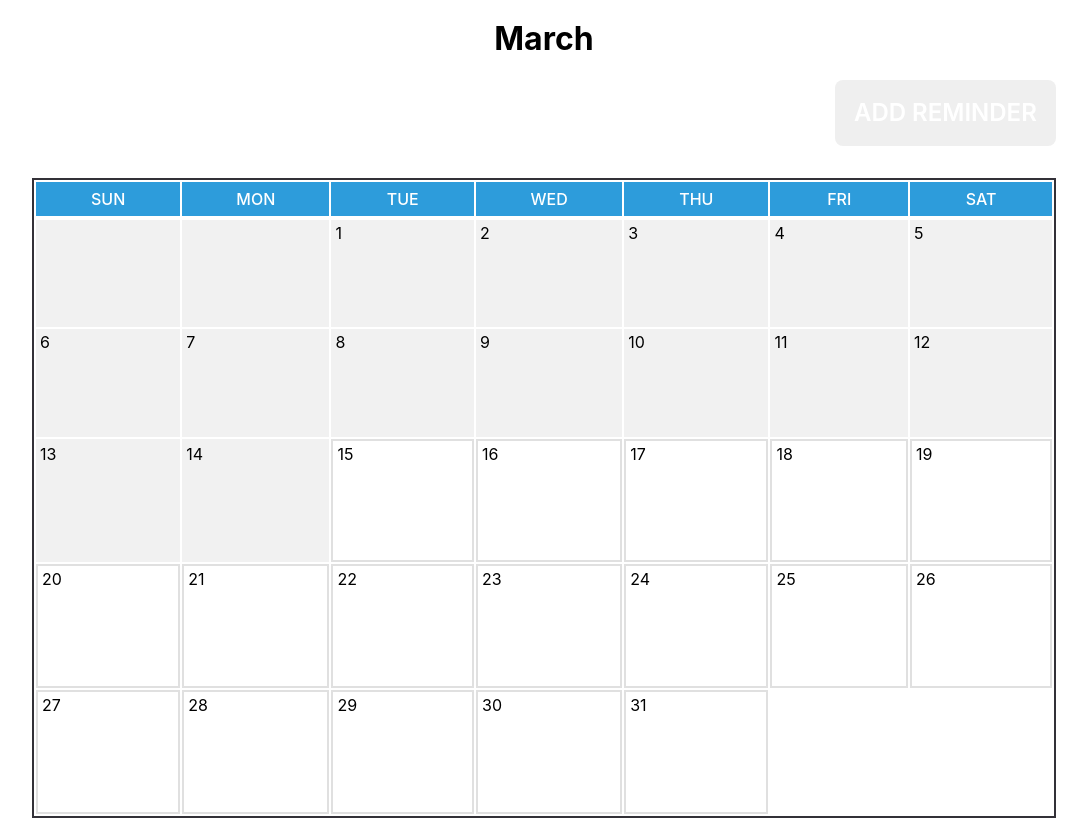
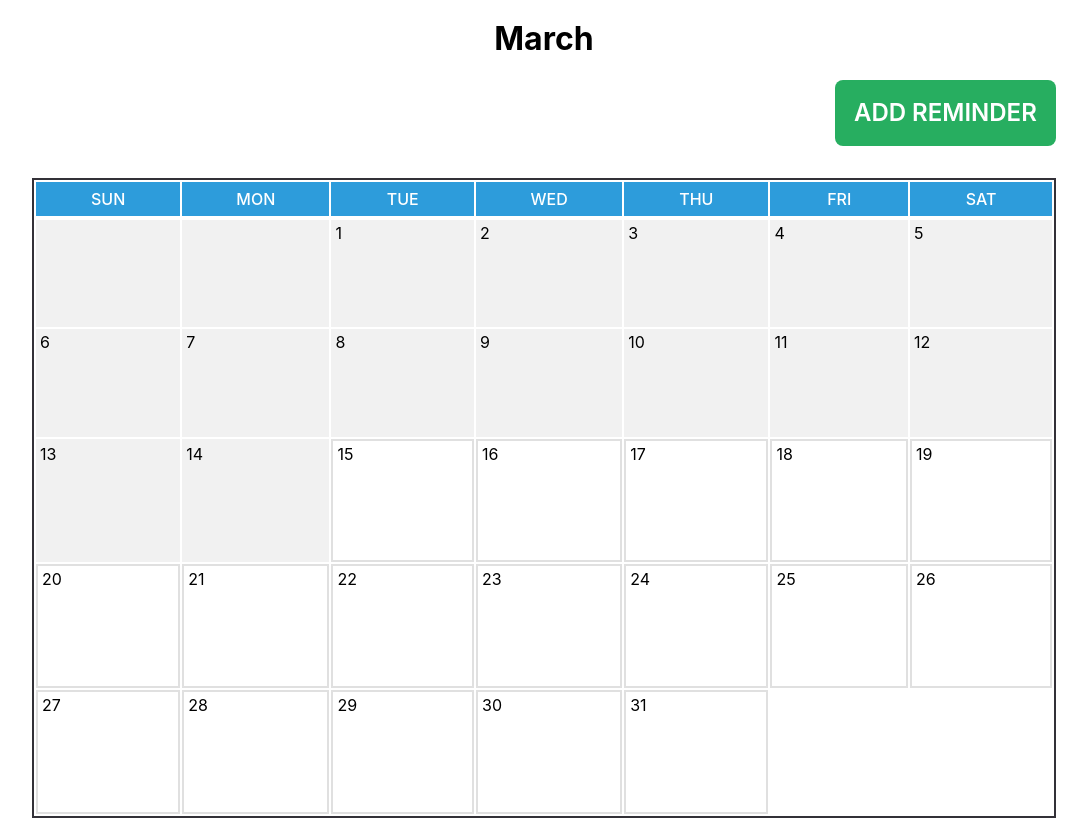
Before and after one commit to dheysonalves/jobsity-calendar-reminder, a React (Create React App) app: page / in a window 1280 px wide. Shown: the whole page, without its empty margins (96-1183 px from the left). Built offline with nearby package versions, Linux system fonts and the light colour scheme.

Commit message:
styles: update button styles

```diff
--- a/src/components/button/Button.js
+++ b/src/components/button/Button.js
@@ -7,11 +7,11 @@ export default function Button({ color, text, type = 'button', isDisabled, onCli
 	const getColor = (() => {
 		switch (color) {
 			case 'success':
-				return 'bg-success';
+				return 'green-bg';
 			case 'alert':
-				return 'bg-alert contrast-color';
+				return 'yellow-bg contrast-color';
 			case 'danger':
-				return 'bg-danger';
+				return 'red-bg';
 			default:
 				return '';
 		}
```
